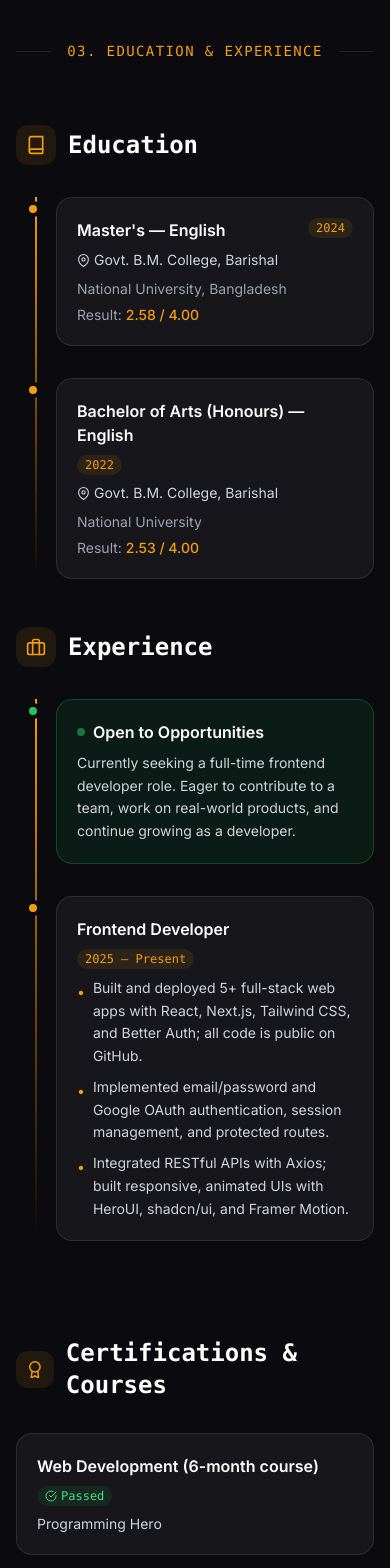
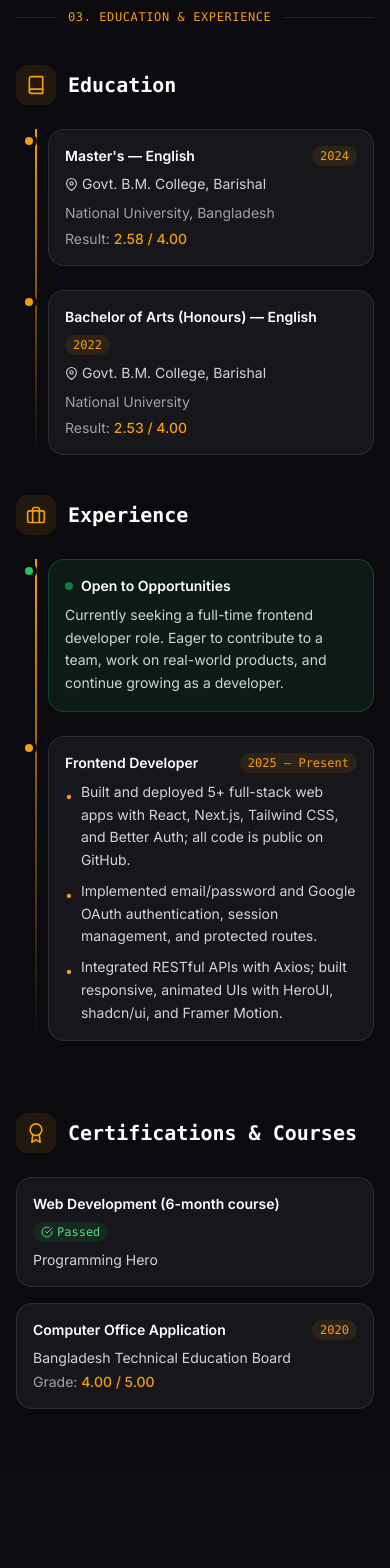
Before and after one commit to khalidhasan-m/portfolio_nextjs, a Next.js app: page / in a window 390 px wide. Shown: the part 3940-5508 px from the top of the page. Built offline with nearby package versions, Linux system fonts and the light colour scheme.

Commit message:
Improve Education section responsive layout for mobile

```diff
--- a/src/components/Education.jsx
+++ b/src/components/Education.jsx
@@ -17,39 +17,37 @@ export default function Education() {
   }, []);
 
   return (
-    <section id="education" className="py-24">
-      <div className="max-w-6xl mx-auto px-4 sm:px-6 lg:px-8">
+    <section id="education" className="py-16 sm:py-20 lg:py-24">
+      <div className="max-w-6xl mx-auto px-4 sm:px-6 lg:px-8 min-w-0">
         {/* Header */}
-        <div className="flex items-center gap-4 mb-16">
-          <div className="h-px flex-1 dark:bg-white/10 bg-black/10 max-w-[60px]" />
-          <span className="text-amber-500 font-mono text-sm tracking-widest uppercase">
+        <div className="flex items-center gap-3 sm:gap-4 mb-10 sm:mb-16">
+          <div className="h-px flex-1 dark:bg-white/10 bg-black/10 max-w-[40px] sm:max-w-[60px]" />
+          <span className="section-label text-amber-500 font-mono text-xs sm:text-sm tracking-wider sm:tracking-widest uppercase shrink-0">
             03. Education & Experience
           </span>
           <div className="h-px flex-1 dark:bg-white/10 bg-black/10" />
         </div>
 
-        <div ref={ref} className="section-fade grid lg:grid-cols-2 gap-12">
+        <div ref={ref} className="section-fade grid grid-cols-1 lg:grid-cols-2 gap-10 sm:gap-12">
           {/* Education */}
-          <div>
-            <div className="flex items-center gap-3 mb-8">
-              <div className="p-2.5 rounded-xl dark:bg-amber-500/10 bg-amber-500/15 text-amber-500">
+          <div className="min-w-0">
+            <div className="flex items-center gap-3 mb-6 sm:mb-8">
+              <div className="p-2.5 rounded-xl dark:bg-amber-500/10 bg-amber-500/15 text-amber-500 flex-shrink-0">
                 <FiBook size={20} />
               </div>
-              <h2 className="text-2xl font-bold dark:text-white text-gray-900 font-mono">
+              <h2 className="text-xl sm:text-2xl font-bold dark:text-white text-gray-900 font-mono">
                 Education
               </h2>
             </div>
 
-            {/* Timeline */}
-            <div className="relative pl-10">
+            <div className="relative pl-8 sm:pl-10">
               <div className="timeline-line" />
 
-              {/* MA */}
-              <div className="relative mb-8">
-                <div className="absolute left-[-31px] top-1 w-4 h-4 rounded-full bg-amber-500 border-4 dark:border-[#0a0a0f] border-[#f8f7f4] z-10" />
-                <div className="p-5 rounded-2xl dark:bg-white/5 bg-white/80 border dark:border-white/10 border-black/8 dark:hover:border-amber-500/30 hover:border-amber-500/20 transition-all duration-300">
+              <div className="relative mb-6 sm:mb-8">
+                <div className="absolute left-[-27px] sm:left-[-31px] top-1 w-4 h-4 rounded-full bg-amber-500 border-4 dark:border-[#0a0a0f] border-[#f8f7f4] z-10" />
+                <div className="p-4 sm:p-5 rounded-2xl dark:bg-white/5 bg-white/80 border dark:border-white/10 border-black/8 dark:hover:border-amber-500/30 hover:border-amber-500/20 transition-all duration-300">
                   <div className="flex items-start justify-between gap-2 flex-wrap mb-2">
-                    <h3 className="font-semibold dark:text-white text-gray-900">
+                    <h3 className="font-semibold dark:text-white text-gray-900 text-sm sm:text-base">
                       Master's — English
                     </h3>
                     <span className="text-xs px-2 py-0.5 rounded-full dark:bg-amber-500/10 bg-amber-500/15 text-amber-500 font-mono whitespace-nowrap">
@@ -58,8 +56,8 @@ export default function Education() {
                   </div>
                   <div className="flex flex-wrap gap-3 text-sm dark:text-gray-300 text-gray-600 mb-2">
                     <span className="flex items-center gap-1">
-                      <FiMapPin size={13} />
-                      Govt. B.M. College, Barishal
+                      <FiMapPin size={13} className="flex-shrink-0" />
+                      <span>Govt. B.M. College, Barishal</span>
                     </span>
                   </div>
                   <p className="text-sm dark:text-gray-400 text-gray-600 leading-relaxed mb-1">
@@ -71,12 +69,11 @@ export default function Education() {
                 </div>
               </div>
 
-              {/* BA */}
               <div className="relative">
-                <div className="absolute left-[-31px] top-1 w-4 h-4 rounded-full bg-amber-500 border-4 dark:border-[#0a0a0f] border-[#f8f7f4] z-10" />
-                <div className="p-5 rounded-2xl dark:bg-white/5 bg-white/80 border dark:border-white/10 border-black/8 dark:hover:border-amber-500/30 hover:border-amber-500/20 transition-all duration-300">
+                <div className="absolute left-[-27px] sm:left-[-31px] top-1 w-4 h-4 rounded-full bg-amber-500 border-4 dark:border-[#0a0a0f] border-[#f8f7f4] z-10" />
+                <div className="p-4 sm:p-5 rounded-2xl dark:bg-white/5 bg-white/80 border dark:border-white/10 border-black/8 dark:hover:border-amber-500/30 hover:border-amber-500/20 transition-all duration-300">
                   <div className="flex items-start justify-between gap-2 flex-wrap mb-2">
-                    <h3 className="font-semibold dark:text-white text-gray-900">
+                    <h3 className="font-semibold dark:text-white text-gray-900 text-sm sm:text-base">
                       Bachelor of Arts (Honours) — English
                     </h3>
                     <span className="text-xs px-2 py-0.5 rounded-full dark:bg-amber-500/10 bg-amber-500/15 text-amber-500 font-mono whitespace-nowrap">
@@ -85,8 +82,8 @@ export default function Education() {
                   </div>
                   <div className="flex flex-wrap gap-3 text-sm dark:text-gray-300 text-gray-600 mb-2">
                     <span className="flex items-center gap-1">
-                      <FiMapPin size={13} />
-                      Govt. B.M. College, Barishal
+                      <FiMapPin size={13} className="flex-shrink-0" />
+                      <span>Govt. B.M. College, Barishal</span>
                     </span>
                   </div>
                   <p className="text-sm dark:text-gray-400 text-gray-600 leading-relaxed mb-1">
@@ -101,27 +98,25 @@ export default function Education() {
           </div>
 
           {/* Experience */}
-          <div>
-            <div className="flex items-center gap-3 mb-8">
-              <div className="p-2.5 rounded-xl dark:bg-amber-500/10 bg-amber-500/15 text-amber-500">
+          <div className="min-w-0">
+            <div className="flex items-center gap-3 mb-6 sm:mb-8">
+              <div className="p-2.5 rounded-xl dark:bg-amber-500/10 bg-amber-500/15 text-amber-500 flex-shrink-0">
                 <FiBriefcase size={20} />
               </div>
-              <h2 className="text-2xl font-bold dark:text-white text-gray-900 font-mono">
+              <h2 className="text-xl sm:text-2xl font-bold dark:text-white text-gray-900 font-mono">
                 Experience
               </h2>
             </div>
 
-            {/* Timeline */}
-            <div className="relative pl-10">
+            <div className="relative pl-8 sm:pl-10">
               <div className="timeline-line" />
 
-              {/* Open to work */}
-              <div className="relative mb-8">
-                <div className="absolute left-[-31px] top-1 w-4 h-4 rounded-full bg-green-500 border-4 dark:border-[#0a0a0f] border-[#f8f7f4] z-10" />
-                <div className="p-5 rounded-2xl dark:bg-green-500/10 bg-green-500/5 border dark:border-green-500/25 border-green-500/20">
+              <div className="relative mb-6 sm:mb-8">
+                <div className="absolute left-[-27px] sm:left-[-31px] top-1 w-4 h-4 rounded-full bg-green-500 border-4 dark:border-[#0a0a0f] border-[#f8f7f4] z-10" />
+                <div className="p-4 sm:p-5 rounded-2xl dark:bg-green-500/10 bg-green-500/5 border dark:border-green-500/25 border-green-500/20">
                   <div className="flex items-center gap-2 mb-2">
-                    <span className="w-2 h-2 rounded-full bg-green-500 animate-pulse" />
-                    <h3 className="font-semibold dark:text-white text-gray-900">
+                    <span className="w-2 h-2 rounded-full bg-green-500 animate-pulse flex-shrink-0" />
+                    <h3 className="font-semibold dark:text-white text-gray-900 text-sm sm:text-base">
                       Open to Opportunities
                     </h3>
                   </div>
@@ -132,15 +127,14 @@ export default function Education() {
                 </div>
               </div>
 
-              {/* Frontend Developer */}
-              <div className="relative mb-8">
-                <div className="absolute left-[-31px] top-1 w-4 h-4 rounded-full bg-amber-500 border-4 dark:border-[#0a0a0f] border-[#f8f7f4] z-10" />
-                <div className="p-5 rounded-2xl dark:bg-white/5 bg-white/80 border dark:border-white/10 border-black/8 dark:hover:border-amber-500/30 hover:border-amber-500/20 transition-all duration-300">
+              <div className="relative mb-6 sm:mb-8">
+                <div className="absolute left-[-27px] sm:left-[-31px] top-1 w-4 h-4 rounded-full bg-amber-500 border-4 dark:border-[#0a0a0f] border-[#f8f7f4] z-10" />
+                <div className="p-4 sm:p-5 rounded-2xl dark:bg-white/5 bg-white/80 border dark:border-white/10 border-black/8 dark:hover:border-amber-500/30 hover:border-amber-500/20 transition-all duration-300">
                   <div className="flex items-start justify-between gap-2 flex-wrap mb-2">
-                    <h3 className="font-semibold dark:text-white text-gray-900">
+                    <h3 className="font-semibold dark:text-white text-gray-900 text-sm sm:text-base">
                       Frontend Developer
                     </h3>
-                    <span className="text-xs px-2 py-0.5 rounded-full dark:bg-amber-500/10 bg-amber-500/15 text-amber-500 font-mono">
+                    <span className="text-xs px-2 py-0.5 rounded-full dark:bg-amber-500/10 bg-amber-500/15 text-amber-500 font-mono whitespace-nowrap">
                       2025 — Present
                     </span>
                   </div>
@@ -174,21 +168,20 @@ export default function Education() {
         </div>
 
         {/* Certifications & Courses */}
-        <div className="mt-16">
-          <div className="flex items-center gap-3 mb-8">
-            <div className="p-2.5 rounded-xl dark:bg-amber-500/10 bg-amber-500/15 text-amber-500">
+        <div className="mt-12 sm:mt-16">
+          <div className="flex items-center gap-3 mb-6 sm:mb-8">
+            <div className="p-2.5 rounded-xl dark:bg-amber-500/10 bg-amber-500/15 text-amber-500 flex-shrink-0">
               <FiAward size={20} />
             </div>
-            <h2 className="text-2xl font-bold dark:text-white text-gray-900 font-mono">
+            <h2 className="text-xl sm:text-2xl font-bold dark:text-white text-gray-900 font-mono">
               Certifications & Courses
             </h2>
           </div>
 
-          <div className="grid sm:grid-cols-2 gap-5">
-            {/* Programming Hero */}
-            <div className="p-5 rounded-2xl dark:bg-white/5 bg-white/80 border dark:border-white/10 border-black/8 dark:hover:border-amber-500/30 hover:border-amber-500/20 transition-all duration-300">
+          <div className="grid grid-cols-1 sm:grid-cols-2 gap-4 sm:gap-5">
+            <div className="p-4 sm:p-5 rounded-2xl dark:bg-white/5 bg-white/80 border dark:border-white/10 border-black/8 dark:hover:border-amber-500/30 hover:border-amber-500/20 transition-all duration-300">
               <div className="flex items-start justify-between gap-2 flex-wrap mb-2">
-                <h3 className="font-semibold dark:text-white text-gray-900">
+                <h3 className="font-semibold dark:text-white text-gray-900 text-sm sm:text-base">
                   Web Development (6-month course)
                 </h3>
                 <span className="text-xs px-2 py-0.5 rounded-full dark:bg-green-500/10 bg-green-500/15 text-green-600 dark:text-green-400 font-mono flex items-center gap-1">
@@ -201,10 +194,9 @@ export default function Education() {
               </p>
             </div>
 
-            {/* Computer Office Application */}
-            <div className="p-5 rounded-2xl dark:bg-white/5 bg-white/80 border dark:border-white/10 border-black/8 dark:hover:border-amber-500/30 hover:border-amber-500/20 transition-all duration-300">
+            <div className="p-4 sm:p-5 rounded-2xl dark:bg-white/5 bg-white/80 border dark:border-white/10 border-black/8 dark:hover:border-amber-500/30 hover:border-amber-500/20 transition-all duration-300">
               <div className="flex items-start justify-between gap-2 flex-wrap mb-2">
-                <h3 className="font-semibold dark:text-white text-gray-900">
+                <h3 className="font-semibold dark:text-white text-gray-900 text-sm sm:text-base">
                   Computer Office Application
                 </h3>
                 <span className="text-xs px-2 py-0.5 rounded-full dark:bg-amber-500/10 bg-amber-500/15 text-amber-500 font-mono whitespace-nowrap">
```
